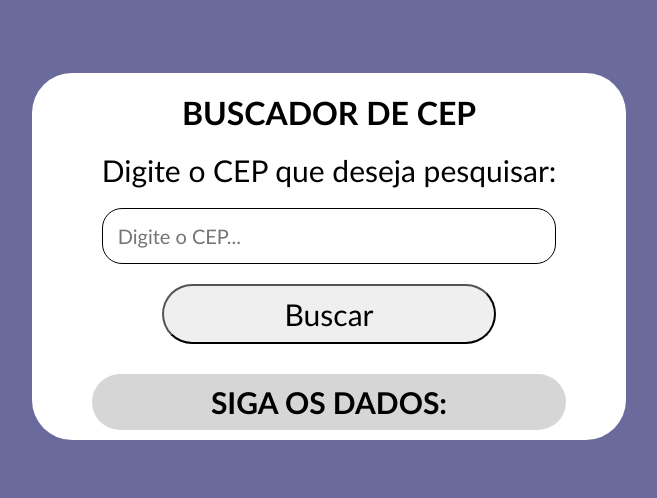
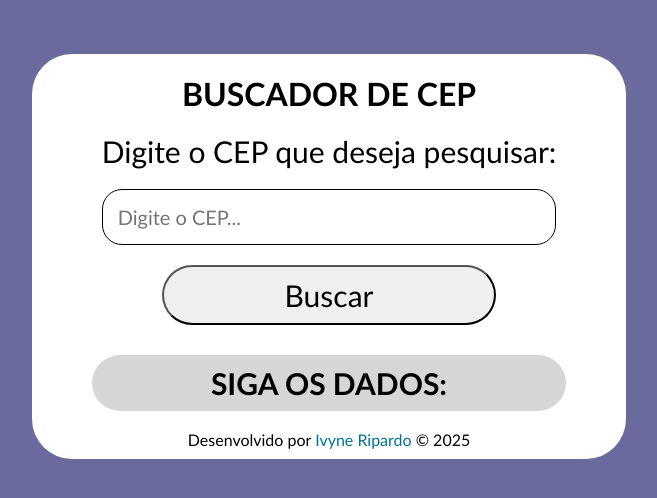
Before and after one commit to IvyneRipardo/Buscador-de-CEP, a plain HTML site: page cep.html in a window 1280 px wide. Shown: the whole page, without its empty margins (311-968 px from the left). Drawn offline with Linux system fonts and the light colour scheme.

Commit message:
correcao de metas

```diff
--- a/cep.css
+++ b/cep.css
@@ -20,6 +20,15 @@ body {
     background-color: rgb(255, 255, 255);
     border-radius: 40px;
 
+}
+
+footer{
+    color: rgb(0, 0, 0);
+}
+
+#assinatura{
+    color:rgb(3, 112, 155);
+    text-decoration: none;
 }
 
 /*Formulário*/
--- a/cep.html
+++ b/cep.html
@@ -5,6 +5,11 @@
     <meta name="viewport" content="width=device-width, initial-scale=1.0">
     <title>CEP</title>
     <link rel="stylesheet" href="cep.css">
+    <link rel="shortcut icon" href="icon/icon_mundo.png" type="image/x-icon">
+    <meta property="og:title" content="Buscador de CEP">
+     <meta property="og:description" content="Encontre informações de endereço pelo CEP de forma rápida e prática.">
+    <meta property="og:image" content="https://github.com/IvyneRipardo/Buscador-de-CEP/blob/master/icon/icon_mundo.png">
+    <meta property="og:url" content="https://buscadorCEP_ivyne.com">
 </head>
 <body>
     <div class="container">
@@ -24,6 +29,8 @@
             <p id="rua"></p>
         </div>
 
+        <footer><br>Desenvolvido por <a id="assinatura" href="https://www.linkedin.com/in/ivyne-ripardo/">Ivyne Ripardo</a> © 2025<br></footer>
+
     </div>
 
     <script src="cep.js"></script>
```
